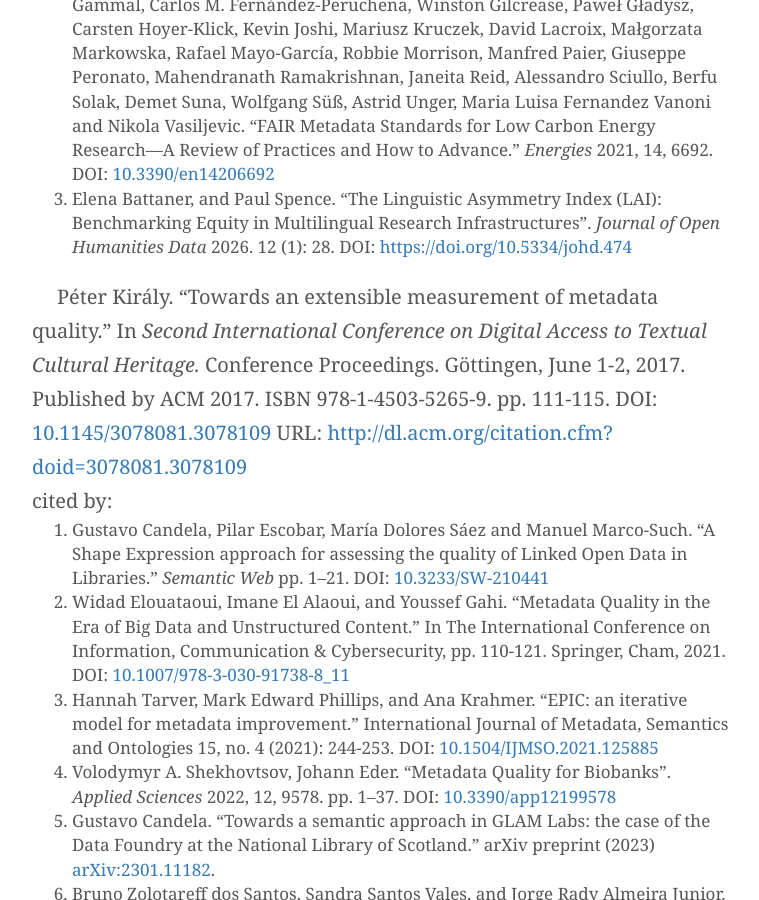
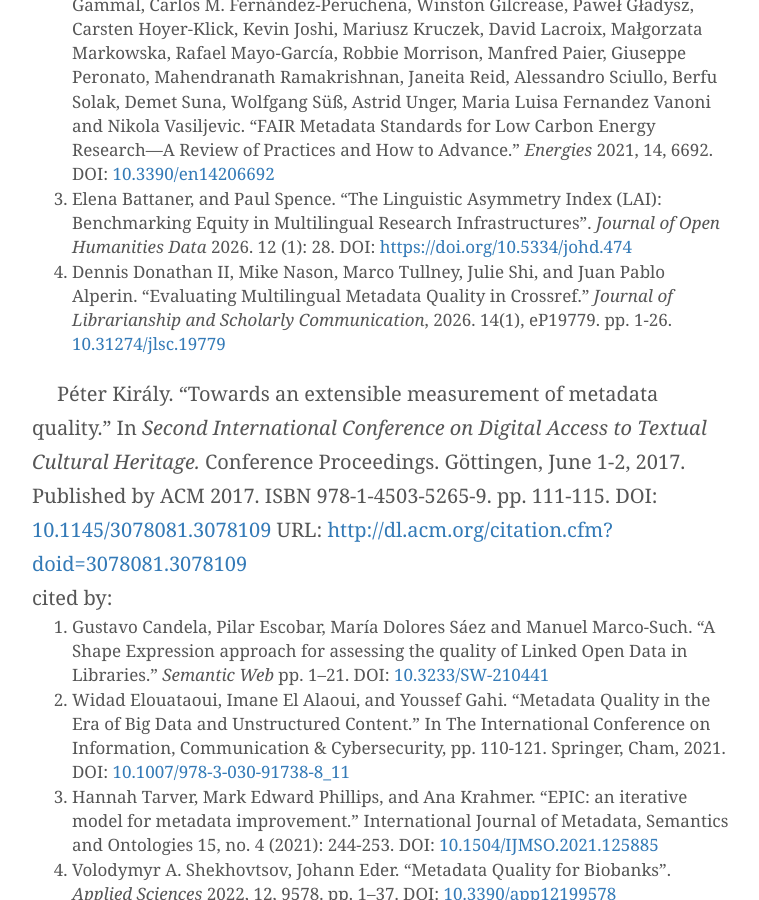
Before and after one commit to pkiraly/pkiraly.github.io, a Jekyll site: the page built from about.md, in a window 1280 px wide and 900 px high, scrolled down 4935 px. Shown: the whole window, without its empty margins (258-1017 px from the left). Built offline with Jekyll 4.4.1, drawn with Linux system fonts in a browser that asks for light colours; nearby versions of some CDN libraries; some web fonts are replaced; comment, search, counter and statistics services are not loaded; some of the changed text lies outside the part shown.

Commit message:
Donathan-Nason-Tullney-Shi-Alperin, 2026

```diff
--- a/about.md
+++ b/about.md
@@ -83,10 +83,10 @@ The following paper was rejected, and is not available
 
 Juliane Stiller, and Péter Király. “Multilinguality of Metadata Measuring the Multilingual Degree of Europeana’s Metadata.” In M. Gäde, V. Trkulja, V. Petras (Eds.): *Everything Changes, Everything Stays the Same? Understanding Information Spaces.* Proceedings of the 15th International Symposium of Information Science (ISI 2017), Berlin, 13th—15th March 2017. Glückstadt: Verlag Werner Hülsbusch, pp. 164—176. URL (whole book): [http://isi2017.ib.hu-berlin.de/ISI_17_ONLINE_FINAL.pdf](http://isi2017.ib.hu-berlin.de/ISI_17_ONLINE_FINAL.pdf) (this paper): [researchgate.net](https://www.researchgate.net/publication/314879735_Multilinguality_of_Metadata_Measuring_the_Multilingual_Degree_of_Europeana%27s_Metadata)<br/>
 cited by:<br/>
-
 1. Sarah Fallert. "Multilinguale Herausforderungen in der Sacherschließung." Master's thesis, Humboldt-Universität zu Berlin, 2020. [edoc.hu-berlin.de](https://edoc.hu-berlin.de/handle/18452/22048)
 2. August Wierling, Valeria Jana Schwanitz, Sebnem Altinci, Maria Bałazinska, Michael J. Barber, Mehmet Efe Biresselioglu, Christopher Burger-Scheidlin, Massimo Celino, Muhittin Hakan Demir, Richard Dennis, Nicolas Dintzner, Adel el Gammal, Carlos M. Fernández-Peruchena, Winston Gilcrease, Paweł Gładysz, Carsten Hoyer-Klick, Kevin Joshi, Mariusz Kruczek, David Lacroix, Małgorzata Markowska, Rafael Mayo-García, Robbie Morrison, Manfred Paier, Giuseppe Peronato, Mahendranath Ramakrishnan, Janeita Reid, Alessandro Sciullo, Berfu Solak, Demet Suna, Wolfgang Süß, Astrid Unger, Maria Luisa Fernandez Vanoni  and Nikola Vasiljevic. "FAIR Metadata Standards for Low Carbon Energy Research—A Review of Practices and How to Advance." _Energies_ 2021, 14, 6692. DOI: [10.3390/en14206692](https://doi.org/10.3390/en14206692)
 3. Elena Battaner, and Paul Spence. “The Linguistic Asymmetry Index (LAI): Benchmarking Equity in Multilingual Research Infrastructures”. _Journal of Open Humanities Data_ 2026. 12 (1): 28. DOI: [https://doi.org/10.5334/johd.474](https://doi.org/10.5334/johd.474)
+4. Dennis Donathan II, Mike Nason, Marco Tullney, Julie Shi, and Juan Pablo Alperin. "Evaluating Multilingual Metadata Quality in Crossref." _Journal of Librarianship and Scholarly Communication_, 2026. 14(1), eP19779. pp. 1-26. [10.31274/jlsc.19779](https://doi.org/10.31274/jlsc.19779)
 
 
 Péter Király. “Towards an extensible measurement of metadata quality.” In *Second International Conference on Digital Access to Textual Cultural Heritage.* Conference Proceedings. Göttingen, June 1-2, 2017. Published by ACM 2017. ISBN 978-1-4503-5265-9. pp. 111-115. DOI: [10.1145/3078081.3078109](https://doi.org/10.1145/3078081.3078109)
@@ -112,6 +112,7 @@ cited by:<br/>
 2. Subhi Issa, Onaopepo Adekunle, Fayçal Hamdi, Samira Si-Said Cherfi, Michel Dumontier, and Amrapali Zaveri. "Knowledge Graph Completeness: A Systematic Literature Review." _IEEE Access_ 9. (2021). pp. 31322-31339. DOI: [10.1109/ACCESS.2021.3056622](https://doi.org/10.1109/ACCESS.2021.3056622)
 3. Dennis Donathan II, Mike Nason, Marco Tullney, Julie Shi, and Juan Pablo Alperin. "Evaluating Multilingual Metadata Quality in Crossref." preprint. _arxiv_, 2025. arXiv:2503.11853. DOI [10.48550/arXiv.2503.11853](https://doi.org/10.48550/arXiv.2503.11853)
 4. Vyacheslav Zavalin, and Oksana L. Zavalina. "Assessing Comparative Effectiveness of Metadata Creation with Specialized and General Standards for Representing Artworks." _Journal of Library Metadata_, 2025 May, 1–31. DOI: [10.1080/19386389.2025.2499343](https://doi.org/10.1080/19386389.2025.2499343)
+5. Dennis Donathan II, Mike Nason, Marco Tullney, Julie Shi, and Juan Pablo Alperin. "Evaluating Multilingual Metadata Quality in Crossref." _Journal of Librarianship and Scholarly Communication_, 2026. 14(1), eP19779. pp. 1-26. [10.31274/jlsc.19779](https://doi.org/10.31274/jlsc.19779)
 
 
 ### 2019
```
